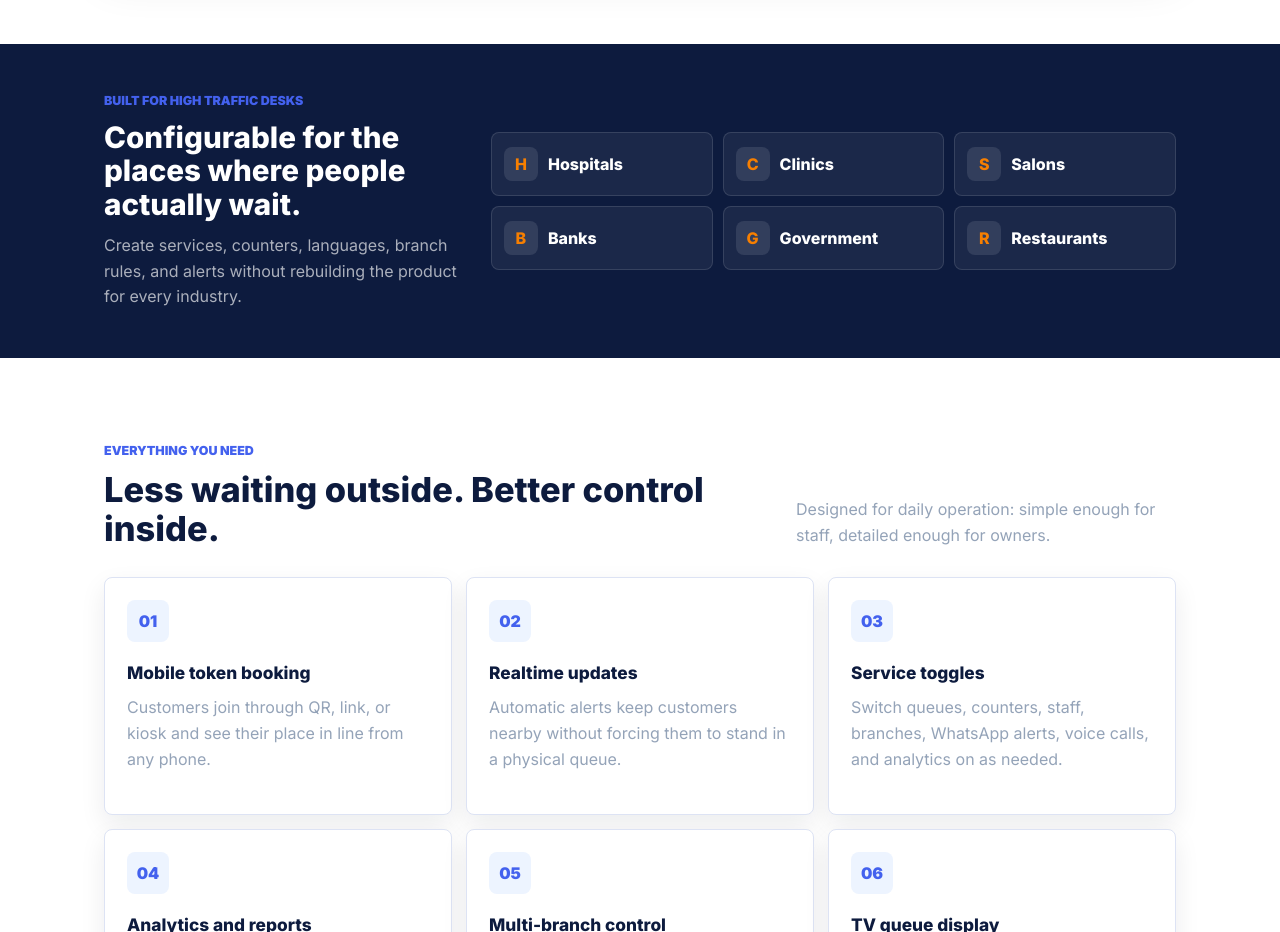
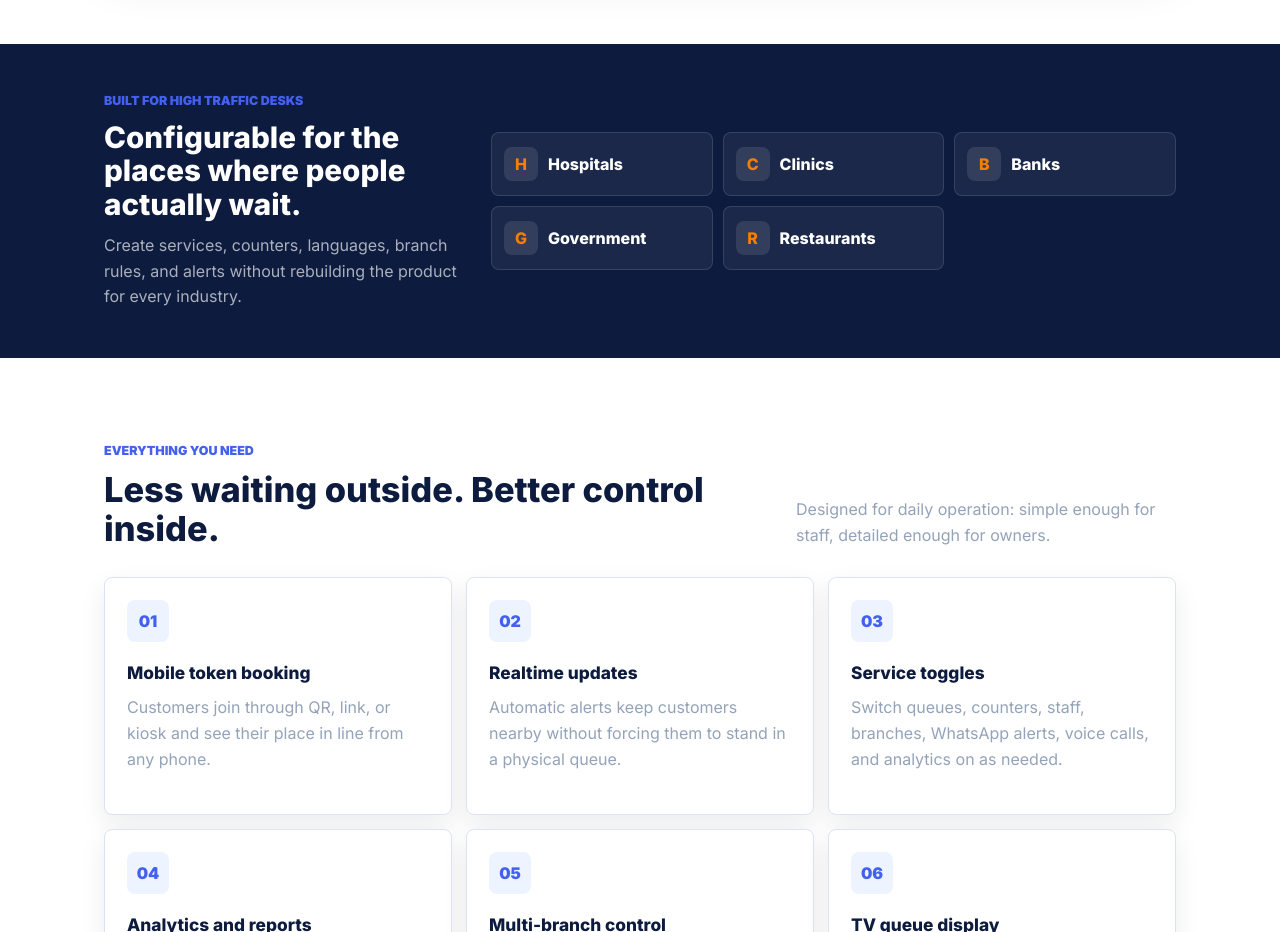
Before and after one commit to IMRAN-AHMED27386/waitless-queue, a Next.js app: page / in a window 1280 px wide. Shown: the part 1640-2572 px from the top of the page. Built offline with nearby package versions, Linux system fonts and the light colour scheme; no server answers.

Commit message:
chore: removed Salons from business categories across the project

```diff
--- a/scripts/seed.mjs
+++ b/scripts/seed.mjs
@@ -21,7 +21,7 @@ const adminAuth = getAuth();
 // Business metadata for the Super Admin table.
 const meta = {
   "sunshine-clinic": { plan: "pro", status: "active", monthlyTokens: 8420, industry: "Hospital" },
-  "city-salon": { plan: "free", status: "active", monthlyTokens: 1240, industry: "Salon" },
+  "city-salon": { plan: "free", status: "active", monthlyTokens: 1240, industry: "Restaurants" },
   "bank-maldives": { plan: "enterprise", status: "active", monthlyTokens: 22100, industry: "Bank" },
   "civil-service": { plan: "pro", status: "active", monthlyTokens: 5640, industry: "Govt" },
   "harbor-restaurant": { plan: "free", status: "trial", monthlyTokens: 320, industry: "Restaurant" },
@@ -55,7 +55,7 @@ const businesses = [
     ],
   },
   {
-    id: "city-salon", name: "City Salon", category: "Salons", categoryIcon: "✂️",
+    id: "city-salon", name: "City Diner", category: "Restaurants", categoryIcon: "🍽️",
     logo: "💈", location: "Soho, London", country: "GB", distanceKm: 2.4, likes: 88,
     services: [
       { id: "cut", name: "Haircut", icon: "✂️", prefix: "A", currentServing: 12, lastIssued: 14, avgMins: 20 },
--- a/src/app/app/page.tsx
+++ b/src/app/app/page.tsx
@@ -11,7 +11,7 @@ import {
 import { setupPush, showLocalNotification } from "@/lib/messaging";
 import { countryByCode } from "@/lib/countries";
 
-const categories = ["All", "Hospitals", "Clinics", "Salons", "Banks", "Government", "Restaurants"];
+const categories = ["All", "Hospitals", "Clinics", "Banks", "Government", "Restaurants"];
 // Platform WhatsApp number (digits only, country code included). Empty = feature hidden.
 const WA_NUMBER = process.env.NEXT_PUBLIC_WA_NUMBER ?? "";
 
--- a/src/app/page.tsx
+++ b/src/app/page.tsx
@@ -14,7 +14,6 @@ const stats = [
 const industries = [
   { i: "H", l: "Hospitals" },
   { i: "C", l: "Clinics" },
-  { i: "S", l: "Salons" },
   { i: "B", l: "Banks" },
   { i: "G", l: "Government" },
   { i: "R", l: "Restaurants" },
--- a/src/app/super/page.tsx
+++ b/src/app/super/page.tsx
@@ -30,8 +30,8 @@ const planStyle: Record<string, React.CSSProperties> = {
 const planPrice: Record<string, number> = { free: 0, pro: 49, enterprise: 199 };
 const cap = (s?: string) => (s ? s[0].toUpperCase() + s.slice(1) : "—");
 const fmtK = (n: number) => (n >= 1000 ? `${(n / 1000).toFixed(1)}K` : `${n}`);
-const categories = ["Hospitals", "Clinics", "Salons", "Banks", "Government", "Restaurants"];
-const catIcon: Record<string, string> = { Hospitals: "🏥", Clinics: "💊", Salons: "✂️", Banks: "🏦", Government: "🏛️", Restaurants: "🍽️" };
+const categories = ["Hospitals", "Clinics", "Banks", "Government", "Restaurants"];
+const catIcon: Record<string, string> = { Hospitals: "🏥", Clinics: "💊", Banks: "🏦", Government: "🏛️", Restaurants: "🍽️" };
 
 const isPaidPlan = (plan?: string) => plan === "pro" || plan === "enterprise";
 // Per-cycle price. Yearly bills 12× the monthly rate (no processor — recorded manually).
--- a/src/lib/db.ts
+++ b/src/lib/db.ts
@@ -43,8 +43,8 @@ export function tokensUsedThisMonth(b?: Pick<Biz, "monthlyTokens" | "tokensMonth
 
 export const ALERT_HEADS_UP_DEFAULT = 10;
 export const ALERT_COME_NOW_DEFAULT = 3;
-export const BUSINESS_CATEGORIES = ["Hospitals", "Clinics", "Salons", "Banks", "Government", "Restaurants"];
-export const CATEGORY_ICON: Record<string, string> = { Hospitals: "🏥", Clinics: "💊", Salons: "✂️", Banks: "🏦", Government: "🏛️", Restaurants: "🍽️" };
+export const BUSINESS_CATEGORIES = ["Hospitals", "Clinics", "Banks", "Government", "Restaurants"];
+export const CATEGORY_ICON: Record<string, string> = { Hospitals: "🏥", Clinics: "💊", Banks: "🏦", Government: "🏛️", Restaurants: "🍽️" };
 export type Svc = {
   id: string; businessId: string; name: string; icon: string; prefix: string;
   currentServing: number; lastIssued: number; avgMins: number;
```
Also changed, not shown: 2 other files (tests, documents, lock files or other folders).
